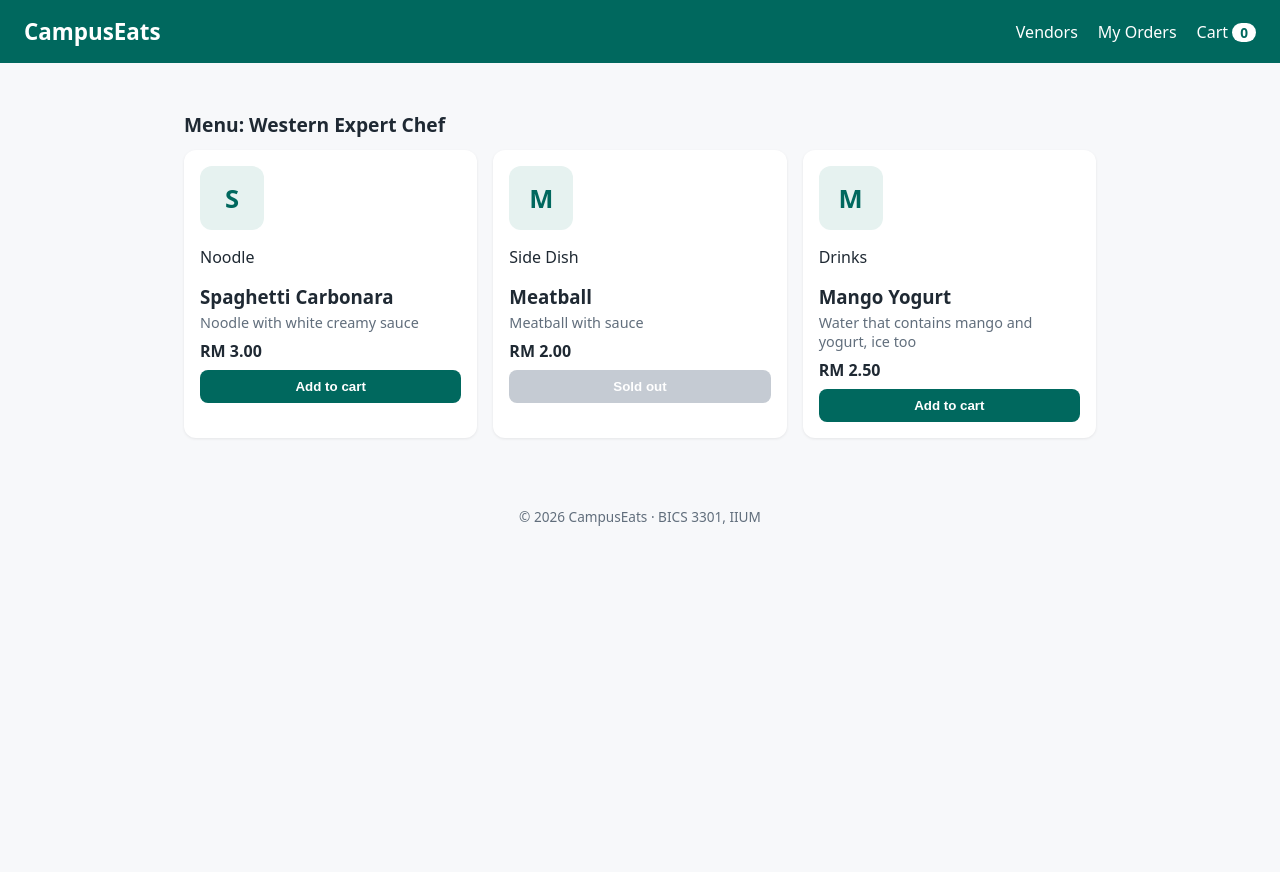
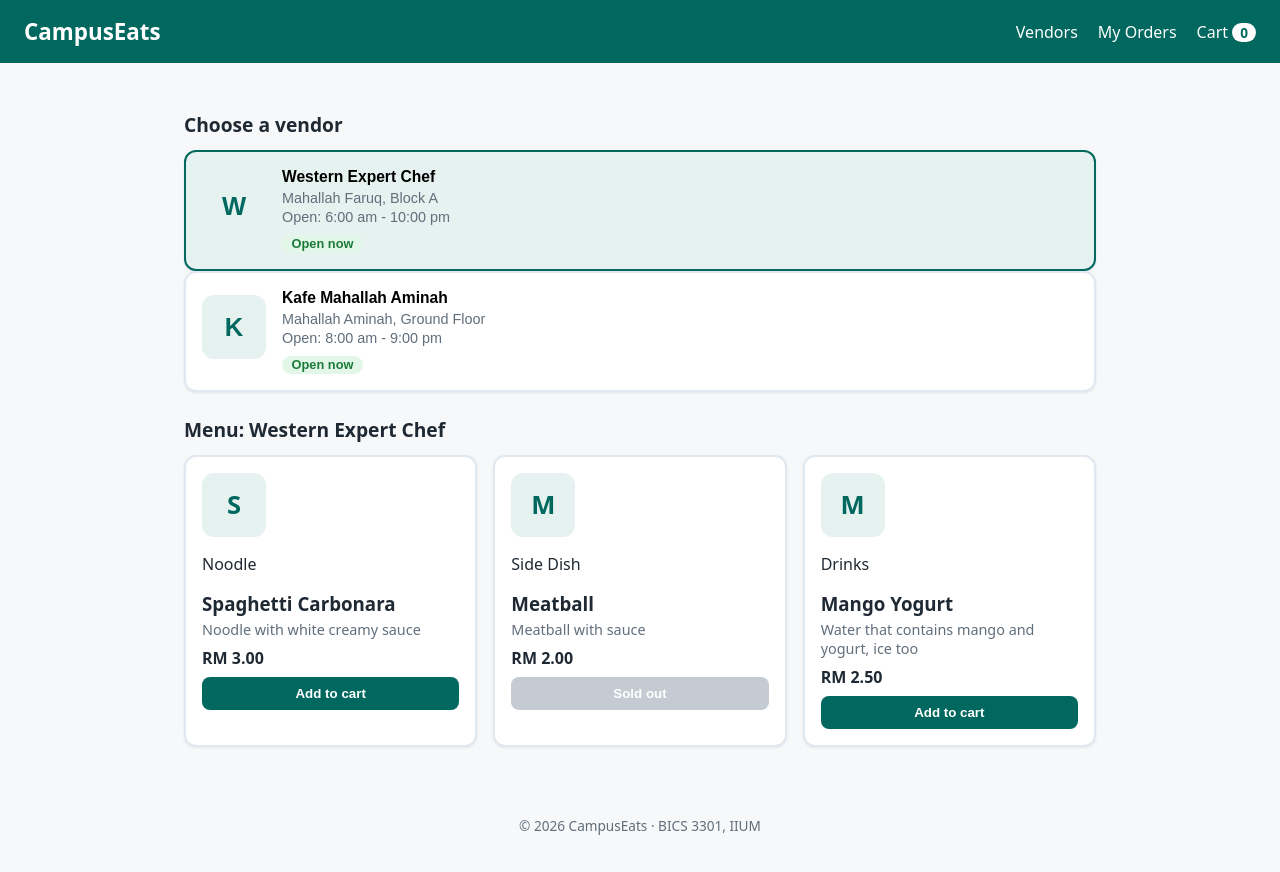
Before and after one commit to BrotherOpal/campuseats-2412181, a React (Vite) app: page / in a window 1280 px wide. Shown: the top 872 px of the page. Before the commit the page ends 800 px from the top, so only its background shows below. Built offline with nearby package versions, Linux system fonts and the light colour scheme.

Commit message:
Switch vendors with state

```diff
--- a/src/App.jsx
+++ b/src/App.jsx
@@ -1,13 +1,29 @@
+import { useState } from 'react'
 import vendors from './data/vendors.js'
 import Header from './components/Header.jsx'
+import VendorCard from './components/VendorCard.jsx'
 import MenuList from './components/MenuList.jsx'
 import Footer from './components/Footer.jsx'
 function App() {
- const selectedVendor = vendors[0]
+ const [selectedVendorId, setSelectedVendorId] = useState(vendors[0].id)
+ const selectedVendor = vendors.find((v) => v.id === selectedVendorId)
  return (
  <>
  <Header />
  <main className="container">
+ <section>
+ <h2 className="section-title">Choose a vendor</h2>
+ <div className="vendor-grid">
+ {vendors.map((vendor) => (
+ <VendorCard
+ key={vendor.id}
+ vendor={vendor}
+ isSelected={vendor.id === selectedVendorId}
+ onSelect={setSelectedVendorId}
+ />
+ ))}
+ </div>
+ </section>
  <section>
  <h2 className="section-title">Menu: {selectedVendor.name}</h2>
  <MenuList items={selectedVendor.menu} />
--- a/src/components/VendorCard.jsx
+++ b/src/components/VendorCard.jsx
@@ -1,24 +1,20 @@
-function VendorCard() {
- const vendor = {
- name: 'Kafe Mahallah Salahuddin',
- location: 'Mahallah Salahuddin, Block F',
- openHours: '6:30 am - 11:00 pm',
- isOpen: true,
- }
+function VendorCard({ vendor, isSelected, onSelect }) {
  return (
- <article className="card vendor-card">
- <div className="thumb" aria-hidden="true">
- {vendor.name.charAt(0)}
- </div>
+ <button
+ type="button"
+ className={isSelected ? 'card vendor-card selected' : 'card vendor-card'}
+ onClick={() => onSelect(vendor.id)}
+ >
+ <div className="thumb" aria-hidden="true">{vendor.name.charAt(0)}</div>
  <div>
- <h2>{vendor.name}</h2>
+ <h3>{vendor.name}</h3>
  <p className="muted">{vendor.location}</p>
  <p className="muted">Open: {vendor.openHours}</p>
  <span className={vendor.isOpen ? 'status open' : 'status closed'}>
  {vendor.isOpen ? 'Open now' : 'Closed'}
  </span>
  </div>
- </article>
+ </button>
  )
 }
 export default VendorCard
--- a/src/index.css
+++ b/src/index.css
@@ -42,6 +42,10 @@ body { margin: 0; }
   border-radius: var(--radius);
   padding: 1rem;
   box-shadow: 0 1px 3px rgba(0, 0, 0, 0.08);
+  border: 2px solid #e2e8f0; /* Added a default light border to every card */
+  cursor: pointer;
+  text-align: left;
+  width: 100%;
 }
 .card h2, .card h3 { margin: 0 0 0.25rem; }
 .vendor-card { display: flex; gap: 1rem; align-items: center; }
@@ -64,3 +68,8 @@ body { margin: 0; }
 .btn:disabled { background: #c5cbd3; cursor: not-allowed; }
 
 .footer { text-align: center; color: var(--muted); padding: 2rem 1rem; font-size: 0.85rem; }
+
+.card.selected {
+  border: 2px solid var(--green) !important;
+  background-color: var(--green-light) !important;
+}
```
